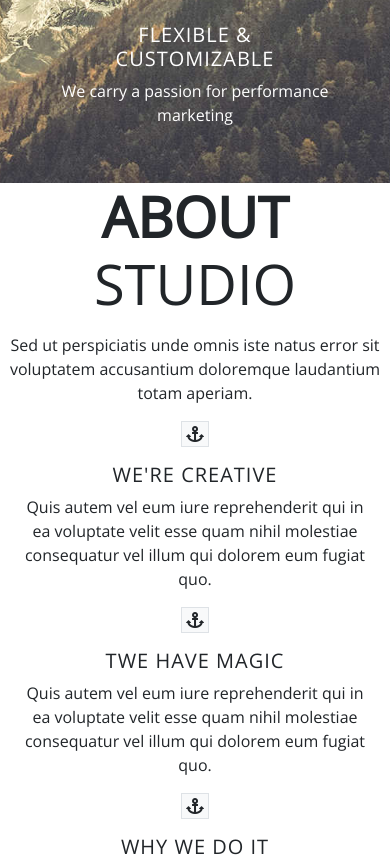
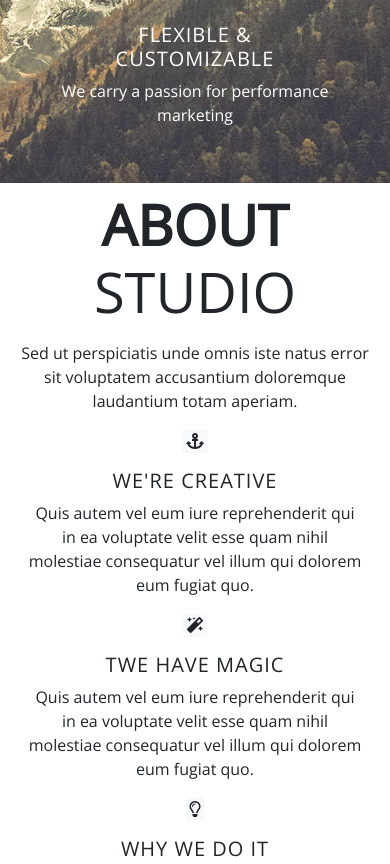
Before and after one commit to mailmebhav/bootstrap-template-mazel, a plain HTML site: page index.html in a window 390 px wide. Shown: the part 661-1525 px from the top of the page. Drawn offline with nearby package versions, Linux system fonts and the light colour scheme.

Commit message:
fixed icons and margins for mobile

```diff
--- a/index.html
+++ b/index.html
@@ -86,7 +86,7 @@
 			<span class="sr-only">Next</span>
 		</a><!--End of carousel-control-next-->
 	</div><!--End of carousel-->
-	<section id="about">
+	<section id="about" class="m-2">
 		<p class="display-4 text-center text-uppercase">
 			<span class="font-weight-bold">About</span> Studio
 		</p>
@@ -99,7 +99,7 @@
 			<div class="row">
 				<div class="col-sm text-center w-100">
 					<p>
-						<i class="fas fa-anchor p-1 border rounded-1 bg-light"></i>
+						<i class="fas fa-anchor p-1 bg-light"></i>
 					</p>
 					<h5 class="text-uppercase">
 						We're creative
@@ -110,7 +110,7 @@
 				</div><!--End of col-sm-->
 				<div class="col-sm text-center w-100">
 					<p>
-						<i class="fas fa-anchor p-1 border rounded-1 bg-light"></i>
+						<i class="fas fa-magic p-1 bg-light"></i>
 					</p>
 					<h5 class="text-uppercase">
 						Twe have magic
@@ -121,7 +121,7 @@
 				</div><!--End of col-sm-->
 				<div class="col-sm text-center w-100">
 					<p>
-						<i class="fas fa-anchor p-1 border rounded-1 bg-light"></i>
+						<i class="far fa-lightbulb p-1 bg-light"></i>
 					</p>
 					<h5 class="text-uppercase">
 						Why we do it
@@ -342,7 +342,7 @@
 			</button>
 		</div>
 	</section>
-	<section id="service">
+	<section id="service" class="my-3">
 		<p class="display-4 text-uppercase text-center">
 			<span class="font-weight-bold">Our</span> Services
 		</p>
@@ -599,7 +599,7 @@
 			<button type="submit" id="background-gold" class="btn btn-link text-white">Submit</button>
 		</form>
 	</section>
-	<section>
+	<section class="my-3">
 		<div class="container">
 			<div class="row">
 				<div class="col-sm mx-auto w-75 text-center">
```
